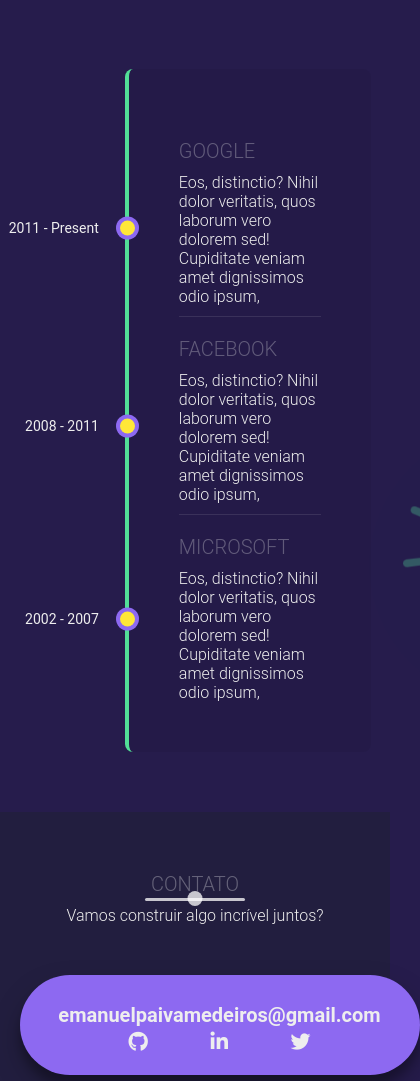
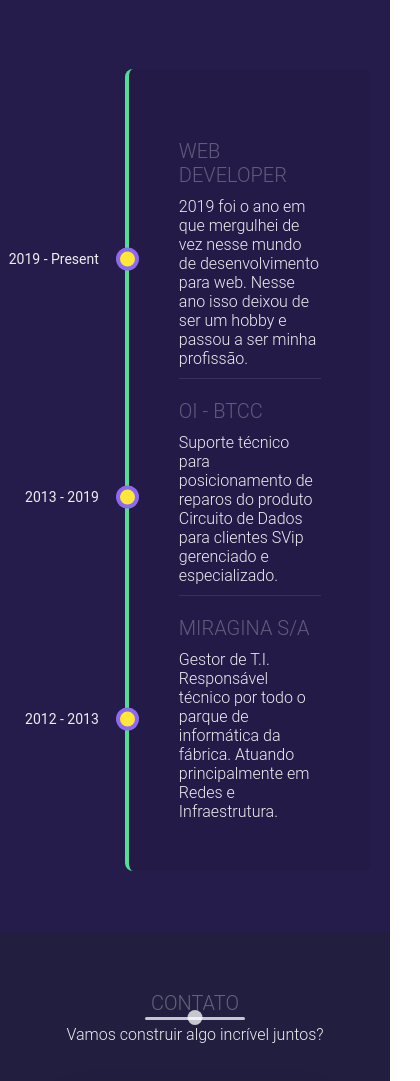
Before and after one commit to Nel-Medeiros/Emanuel-Medeiros-WebSite, a plain HTML site: page index.html in a window 390 px wide. Shown: the part 4880-5961 px from the top of the page, 420 px wide, since content can reach past the window. Drawn offline with nearby package versions, Linux system fonts and the light colour scheme.

Commit message:
contact-section reconfigured to a better fit in small screens, experience-section feeded

```diff
--- a/css/style.css
+++ b/css/style.css
@@ -48,11 +48,6 @@
 
 
 /*Start reusable*/
-@font-face{
-    font-family: 'The Historia Demo';
-    src: url("../fonts/the_historia/TheHistoriaDemo.ttf")
-}
-
 @font-face{
     font-family: 'Chocolate Drink';
     src: url("../fonts/chocolate_drink/Chocolate_DRINK_DEMO.ttf")
@@ -575,6 +570,10 @@
     background-color: #221e3f;
 }
 
+.contact-heading{
+    margin-bottom: 4rem;
+}
+
 .contactMail{
     position: relative;
     margin: 0 auto;
@@ -836,14 +835,26 @@
         font-size: 1.4rem;
     }
 
-    form{
-        width: 100%;
-    }
-
     .up{
         right: 2rem;
     }
 
+    .contactMail{
+        width: 30rem;
+    }
+
+    .mail{
+        font-size: 1.5rem;
+        margin-bottom: -3rem;
+    }
+
+    .contIconList {
+        margin-bottom: -1rem;
+    }
+
+    .contIconList li{
+        margin: 3px 1rem;
+    }
 
 }
 
--- a/index.html
+++ b/index.html
@@ -169,7 +169,7 @@
                     <p>
                         Este é um projeto ainda em andamento. Um website para um grande escritório de advocacia de Curitiba - PR. Nesse projeto estou utilizando HTML, CSS, JavaScript, JQuery e BootStrap.
                     </p>
-                    <a href="#" class="cta">Detalhes</a>
+                    <a href="https://github.com/Nel-Medeiros/Bueno-Savino" class="cta">Detalhes</a>
                 </div>
                 <div class="portfolio-img" data-aos="fade-left" data-aos-delay="1200">
                     <img src="./img/B&S-thumbnail.png" alt="">
@@ -202,25 +202,25 @@
             </div>
             <div class="timeline" data-aos="fade-down" data-aos-delay="300">
                 <ul>
-                    <li class="date" data-date="2011 - Present">
-                        <h1>Google</h1>
+                    <li class="date" data-date="2019 - Present">
+                        <h1>Web Developer</h1>
                         <p>
-                            Eos, distinctio? Nihil dolor veritatis, quos laborum vero
-                            dolorem sed! Cupiditate veniam amet dignissimos odio ipsum,
+                            2019 foi o ano em que mergulhei de vez nesse mundo de desenvolvimento para
+                            web. Nesse ano isso deixou de ser um hobby e passou a ser minha profissão.
                         </p>
                     </li>
-                    <li class="date" data-date="2008 - 2011">
-                        <h1>Facebook</h1>
+                    <li class="date" data-date="2013 - 2019">
+                        <h1>Oi - Btcc</h1>
                         <p>
-                            Eos, distinctio? Nihil dolor veritatis, quos laborum vero
-                            dolorem sed! Cupiditate veniam amet dignissimos odio ipsum,
+                            Suporte técnico para posicionamento de reparos do produto Circuito de Dados
+                            para clientes SVip gerenciado e especializado.
                         </p>
                     </li>
-                    <li class="date" data-date="2002 - 2007">
-                        <h1>Microsoft</h1>
+                    <li class="date" data-date="2012 - 2013">
+                        <h1>Miragina S/A</h1>
                         <p>
-                            Eos, distinctio? Nihil dolor veritatis, quos laborum vero
-                            dolorem sed! Cupiditate veniam amet dignissimos odio ipsum,
+                            Gestor de T.I. Responsável técnico por todo o parque de
+                            informática da fábrica. Atuando principalmente em Redes e Infraestrutura.
                         </p>
                     </li>
                 </ul>
@@ -232,11 +232,11 @@
 <!--CONTACT start-->
     <section class="contact" id="contact">
         <div class="container">
-            <div class="section-heading">
+            <div class="section-heading contact-heading">
                 <h1 id="contact-head">Contato</h1>
                 <h6>Vamos construir algo incrível juntos?</h6>
             </div>
-            <div class="contactMail">
+            <div class="contactMail" action="" data-aos="fade-up" data-aos-delay="300">
                 <div class="mailElement">
                     <a class="mail" href="mailto:emanuelpaivamedeiros@gmail.com">emanuelpaivamedeiros@gmail.com</a>
                     <ul class="contIconList">
--- a/js/script.js
+++ b/js/script.js
@@ -15,7 +15,7 @@
     var servicesOffSetTop = $('.services').offset().top - 100;
     var portfolioOffSetTop = $('.portfolio').offset().top - 100;
     var experienceOffSetTop = $('.experience').offset().top - 150;
-    var contactOffSetTop = $('.contact').offset().top - 250;
+    var contactOffSetTop = $('.contact').offset().top - 280;
 
     $(window).scroll(function(){
 
```
Also changed, not shown: fonts/the_historia/The Historia License - read me.txt (deleted), fonts/the_historia/TheHistoriaDemo.ttf (deleted).
